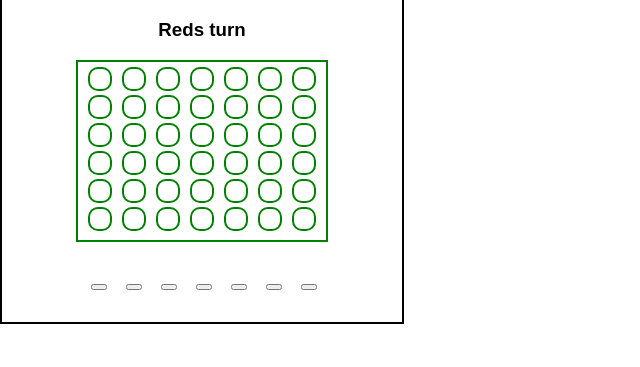
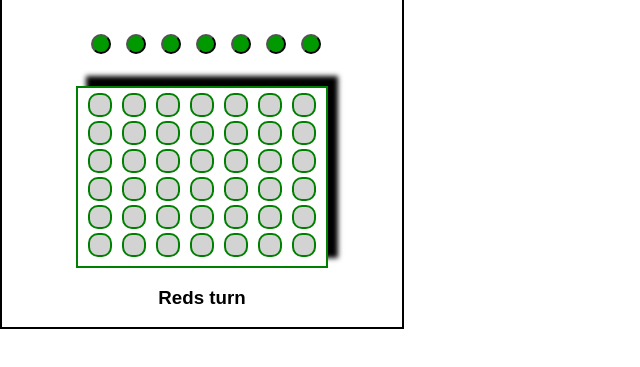
Before and after one commit to dasp24/connect-four-game, a React app: page / in a window 1280 px wide. Shown: the part 63-430 px from the top of the page, without its empty margins (0-640 px from the left). Built offline with nearby package versions, Linux system fonts and the light colour scheme.

Commit message:
added stylings and correct winning messages

```diff
--- a/src/components/App.css
+++ b/src/components/App.css
@@ -19,5 +19,14 @@
   border: 2px solid green;
   display: inline-block;
   padding: 5px;
+  box-shadow: 10px -10px 5px black;
+}
 
+.button {
+  width: 20px;
+	height: 20px;
+	background: #009900;
+	-moz-border-radius: 10px;
+	-webkit-border-radius: 10px;
+	border-radius: 10px;
 }
--- a/src/components/App.js
+++ b/src/components/App.js
@@ -10,9 +10,9 @@
     return (
       <div className="App">
       <Title />
+      <Choice />
+      <Board />
       <Turn />
-      <Board />
-      <Choice />
       </div>
     );
   }
--- a/src/components/Board.js
+++ b/src/components/Board.js
@@ -20,12 +20,12 @@
             case 'o':
                 return <div style={{...slotStyle, backgroundColor: 'yellow' }} />;
             default:
-                return <div style={{...slotStyle, backgroundColor: 'white' }} />;
+                return <div style={{...slotStyle, backgroundColor: '#D3D3D3' }} />;
         }
     }
 
   render() {
-    return this.props.won ? <span>{this.props.won}</span> : (
+    return this.props.won ? <h1>{this.props.won}</h1> : (
       <div className="Board">
         {this.props.visualBoard.map((row) => (
           <div>
--- a/src/components/Choice.js
+++ b/src/components/Choice.js
@@ -2,6 +2,7 @@
 import {connect} from 'react-redux';
 
 import {addDisk, changePlayer, checkWinner} from '../redux/store';
+import style from './App.css';
 
 class Choice extends Component {
     constructor() {
@@ -12,8 +13,7 @@
             margin: '15px',
             width: '5px',
             position: 'relative',
-            right: '24px'
-
+            right: '24px',
             };
 
     }
@@ -26,13 +26,13 @@
     return (
       <div className="Choice">
           <ul>
-              <li style={this.style} onClick={() => {this.onClick(0);}}><button></button></li>
-              <li style={this.style} onClick={() => {this.onClick(1);}}><button></button></li>
-              <li style={this.style} onClick={() => {this.onClick(2);}}><button></button></li>
-              <li style={this.style} onClick={() => {this.onClick(3);}}><button></button></li>
-              <li style={this.style} onClick={() => {this.onClick(4);}}><button></button></li>
-              <li style={this.style} onClick={() => {this.onClick(5);}}><button></button></li>
-              <li style={this.style} onClick={() => {this.onClick(6);}}><button></button></li>
+              <li style={this.style} onClick={() => {this.onClick(0);}}><button className='button'></button></li>
+              <li style={this.style} onClick={() => {this.onClick(1);}}><button className='button'></button></li>
+              <li style={this.style} onClick={() => {this.onClick(2);}}><button className='button'></button></li>
+              <li style={this.style} onClick={() => {this.onClick(3);}}><button className='button'></button></li>
+              <li style={this.style} onClick={() => {this.onClick(4);}}><button className='button'></button></li>
+              <li style={this.style} onClick={() => {this.onClick(5);}}><button className='button'></button></li>
+              <li style={this.style} onClick={() => {this.onClick(6);}}><button className='button'></button></li>
           </ul>
       </div>
     );
--- a/src/redux/helperFuncs.js
+++ b/src/redux/helperFuncs.js
@@ -13,6 +13,8 @@
 
     newState.board[row][col] = state.player;
     newState.changePlayer = true;
+    newState.plays++
+    if (newState.plays === 42) newState.won = 'It\'s a tie'
     return newState;
 
 }
@@ -33,26 +35,26 @@
     while (positions.length >= 3) {
         if (board[currentPos[0] + 3] !== undefined) {
             if (board[currentPos[0] + 1][currentPos[1]] === player && board[currentPos[0] + 2][currentPos[1]] === player && board[currentPos[0] + 3][currentPos[1]] === player) {
-                newState.won = `${player} wins`;
+                newState.won = (player === 'x') ? 'Red Wins' : 'Yellow Wins';
                 return newState
             }
         }
 
         if (board[currentPos[0]][currentPos[1] + 3] !== undefined) {
             if (board[currentPos[0]][currentPos[1] + 1] === player && board[currentPos[0]][currentPos[1] + 2] === player && board[currentPos[0]][currentPos[1] + 3] === player) {
-                newState.won = `${player} wins`;
+                newState.won = (player === 'x') ? 'Red Wins' : 'Yellow Wins';
                 return newState
             }
         }
         if (board[currentPos[0]][currentPos[1] + 3] !== undefined && board[currentPos[0] + 3] !== undefined) {
             if (board[currentPos[0] + 1][currentPos[1] + 1] === player && board[currentPos[0] + 2][currentPos[1] + 2] === player && board[currentPos[0] + 3][currentPos[1] + 3] === player) {
-                newState.won = `${player} wins`;
+                newState.won = (player === 'x') ? 'Red Wins' : 'Yellow Wins';
                 return newState
             }
         }
         if (board[currentPos[0]][currentPos[1] - 3] !== undefined && board[currentPos[0] + 3] !== undefined) {
             if (board[currentPos[0] + 1][currentPos[1] - 1] === player && board[currentPos[0] + 2][currentPos[1] - 2] === player && board[currentPos[0] + 3][currentPos[1] - 3] === player) {
-                newState.won = `${player} wins`;
+                newState.won = (player === 'x') ? 'Red Wins' : 'Yellow Wins';
                 return newState
             }
         }
--- a/src/redux/reducer.js
+++ b/src/redux/reducer.js
@@ -25,7 +25,8 @@
   ],
   player: 'x',
   won: false,
-  changePlayer: true
+  changePlayer: true,
+  plays: 0
 };
 
 export function reducer(state = initialState, action) {
@@ -46,7 +47,7 @@
     case CHECK_WINNER:
       {
         return (state.won === false) ? checkWinner({ ...state
-        }) : state.won
+        }) : {...state}
       }
 
     default:
```
